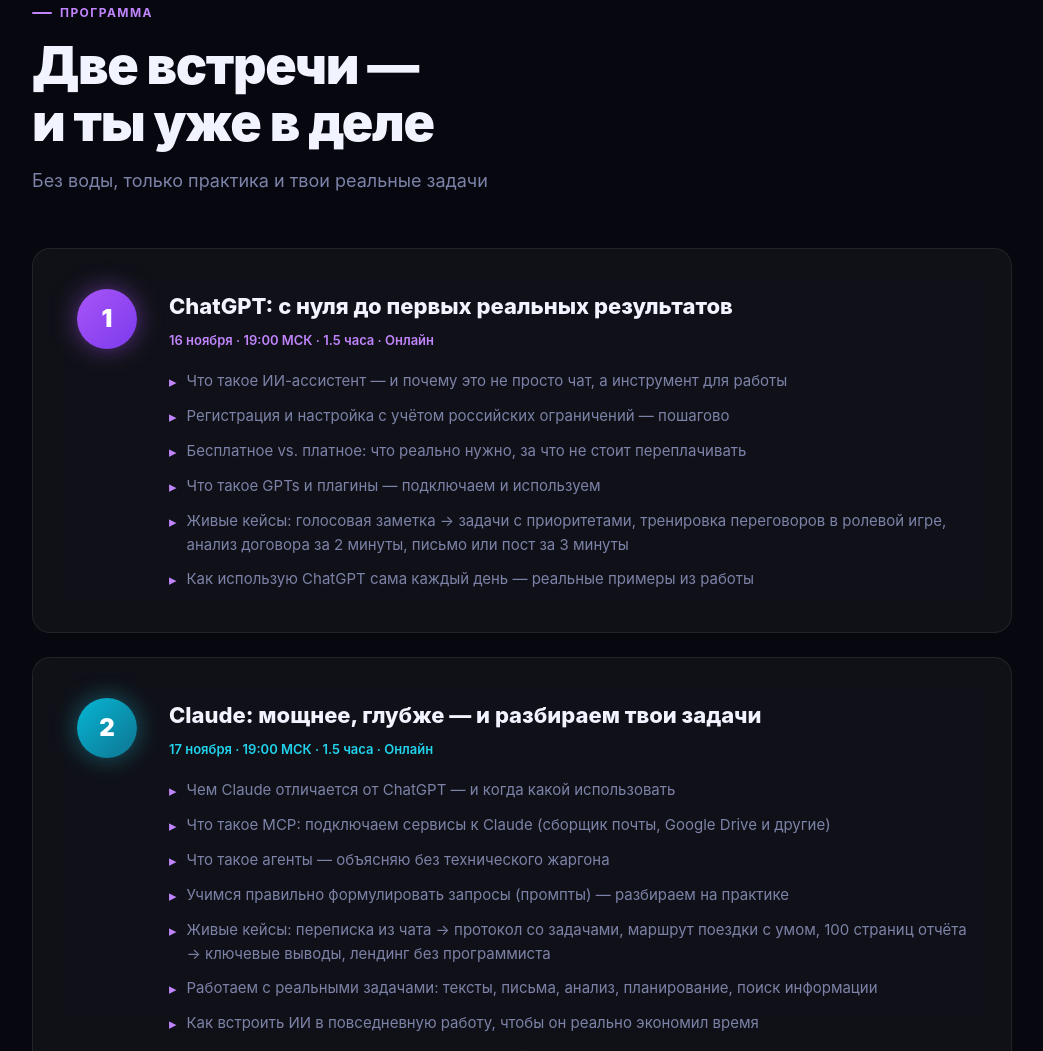
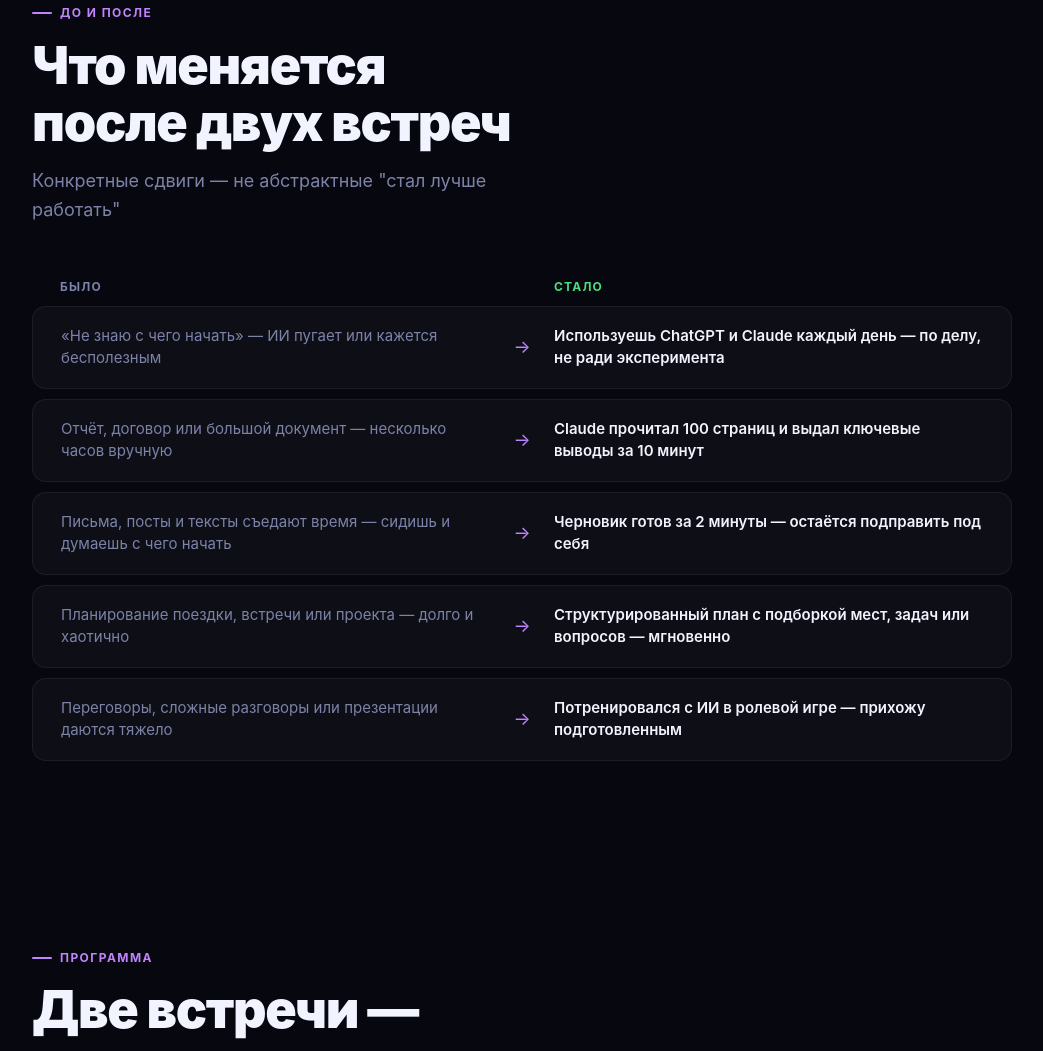
Before and after one commit to elena-sizykh/ai-course, a plain HTML site: page index.html in a window 1280 px wide. Shown: the part 1944-2995 px from the top of the page, without its empty margins (118-1161 px from the left). Drawn offline with Linux system fonts and the light colour scheme.

Commit message:
Add before/after transformation section

```diff
--- a/index.html
+++ b/index.html
@@ -311,6 +311,26 @@
     .materials-card .mat-text p { font-size: 14px; color: var(--muted); line-height: 1.5; }
     @media (max-width: 560px) { .materials-card { padding: 20px; gap: 14px; } }
 
+    /* ── TRANSFORM ──────────────────────────── */
+    .transform { background: var(--bg); }
+    .tr-head { display: grid; grid-template-columns: 1fr 32px 1fr; gap: 16px; padding: 0 28px 10px; }
+    .tr-head-label { font-size: 12px; font-weight: 700; letter-spacing: .1em; text-transform: uppercase; }
+    .tr-head-label.lbl-before { color: var(--muted); }
+    .tr-head-label.lbl-after  { color: var(--g); }
+    .tr-grid { display: grid; gap: 10px; }
+    .tr-row { display: grid; grid-template-columns: 1fr 32px 1fr; gap: 16px; align-items: center; padding: 18px 28px; border-radius: 14px; background: rgba(255,255,255,.03); border: 1px solid rgba(255,255,255,.06); transition: border-color .25s, background .25s; }
+    .tr-row:hover { border-color: rgba(168,85,247,.25); background: rgba(168,85,247,.04); }
+    .tr-before { font-size: 15px; color: var(--muted); line-height: 1.5; }
+    .tr-after  { font-size: 15px; color: var(--text); font-weight: 600; line-height: 1.5; }
+    .tr-arr { color: var(--p2); font-size: 18px; text-align: center; flex-shrink: 0; }
+    @media (max-width:580px) {
+      .tr-head { display: none; }
+      .tr-row { grid-template-columns: 1fr; gap: 6px; }
+      .tr-arr { display: none; }
+      .tr-before::before { content: 'Было: '; font-size: 11px; font-weight: 700; letter-spacing: .08em; text-transform: uppercase; color: var(--muted); opacity: .6; display: block; margin-bottom: 2px; }
+      .tr-after::before  { content: 'Стало: '; font-size: 11px; font-weight: 700; letter-spacing: .08em; text-transform: uppercase; color: var(--g); display: block; margin-bottom: 2px; }
+    }
+
     /* ── TESTIMONIALS ───────────────────────── */
     .testimonials { background: var(--bg2); }
     .testi-grid { display: grid; grid-template-columns: repeat(auto-fit, minmax(290px, 1fr)); gap: 20px; }
@@ -491,6 +511,47 @@
         <div class="fw-num">4</div>
         <h3>Хочешь результат сразу</h3>
         <p>Не теорию, а практику — разобрать свои конкретные задачи и уйти с готовыми решениями</p>
+      </div>
+    </div>
+  </div>
+</section>
+
+<!-- ════ ДО / ПОСЛЕ ════ -->
+<section class="transform">
+  <div class="container">
+    <div class="s-label reveal">До и после</div>
+    <h2 class="s-title reveal">Что меняется<br>после двух встреч</h2>
+    <p class="s-sub reveal">Конкретные сдвиги — не абстрактные "стал лучше работать"</p>
+    <div class="tr-head">
+      <div class="tr-head-label lbl-before">Было</div>
+      <div></div>
+      <div class="tr-head-label lbl-after">Стало</div>
+    </div>
+    <div class="tr-grid">
+      <div class="tr-row reveal">
+        <div class="tr-before">«Не знаю с чего начать» — ИИ пугает или кажется бесполезным</div>
+        <div class="tr-arr">→</div>
+        <div class="tr-after">Используешь ChatGPT и Claude каждый день — по делу, не ради эксперимента</div>
+      </div>
+      <div class="tr-row reveal">
+        <div class="tr-before">Отчёт, договор или большой документ — несколько часов вручную</div>
+        <div class="tr-arr">→</div>
+        <div class="tr-after">Claude прочитал 100 страниц и выдал ключевые выводы за 10 минут</div>
+      </div>
+      <div class="tr-row reveal">
+        <div class="tr-before">Письма, посты и тексты съедают время — сидишь и думаешь с чего начать</div>
+        <div class="tr-arr">→</div>
+        <div class="tr-after">Черновик готов за 2 минуты — остаётся подправить под себя</div>
+      </div>
+      <div class="tr-row reveal">
+        <div class="tr-before">Планирование поездки, встречи или проекта — долго и хаотично</div>
+        <div class="tr-arr">→</div>
+        <div class="tr-after">Структурированный план с подборкой мест, задач или вопросов — мгновенно</div>
+      </div>
+      <div class="tr-row reveal">
+        <div class="tr-before">Переговоры, сложные разговоры или презентации даются тяжело</div>
+        <div class="tr-arr">→</div>
+        <div class="tr-after">Потренировался с ИИ в ролевой игре — прихожу подготовленным</div>
       </div>
     </div>
   </div>
```
